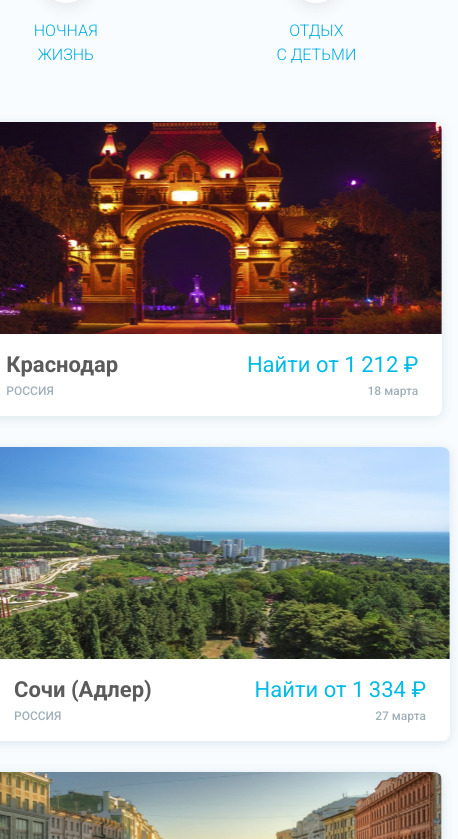
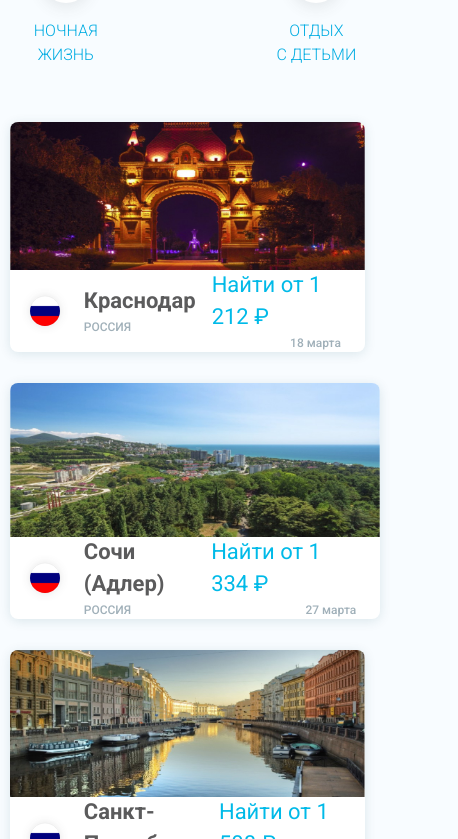
Before and after one commit to p1xar/aviasales-frontend-demo, a React (Create React App) app: page / in a window 390 px wide. Shown: the part 1645-2484 px from the top of the page, 458 px wide, since content can reach past the window. Built offline with nearby package versions, Linux system fonts and the light colour scheme.

Commit message:
Fix media queries in TravelList component

```diff
--- a/src/Home/TravelList/index.js
+++ b/src/Home/TravelList/index.js
@@ -129,10 +129,9 @@ const TravelIcon = styled.img`
 const TopDestinationsWrapper = styled.div`
     display: flex;
     flex-direction: row;
-    justify-content: space-around;
+    justify-content: center;
     flex-wrap: wrap;
     margin-top: 3.4375rem;
-    max-width: 65rem;
 `;
 
 const TopDestinationCard = styled.div`
@@ -153,7 +152,7 @@ const TopDestinationCard = styled.div`
 `;
 
 const TopDestinationImage = styled.img`
-    max-width: 31.875rem;
+    max-width: 100%;
     max-height: 13.25rem;
     border-top-left-radius: 0.5rem;
     border-top-right-radius: 0.5rem;
```
